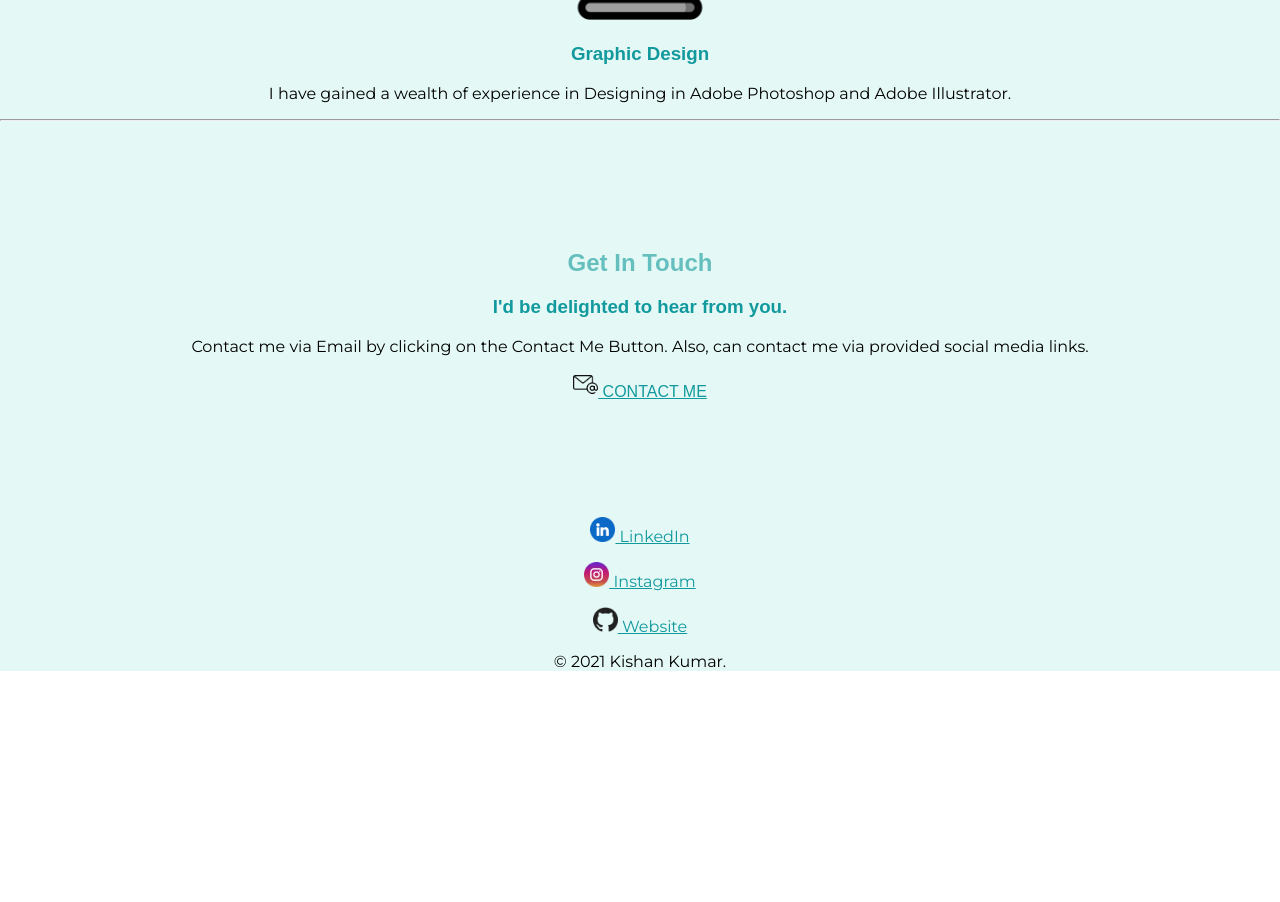
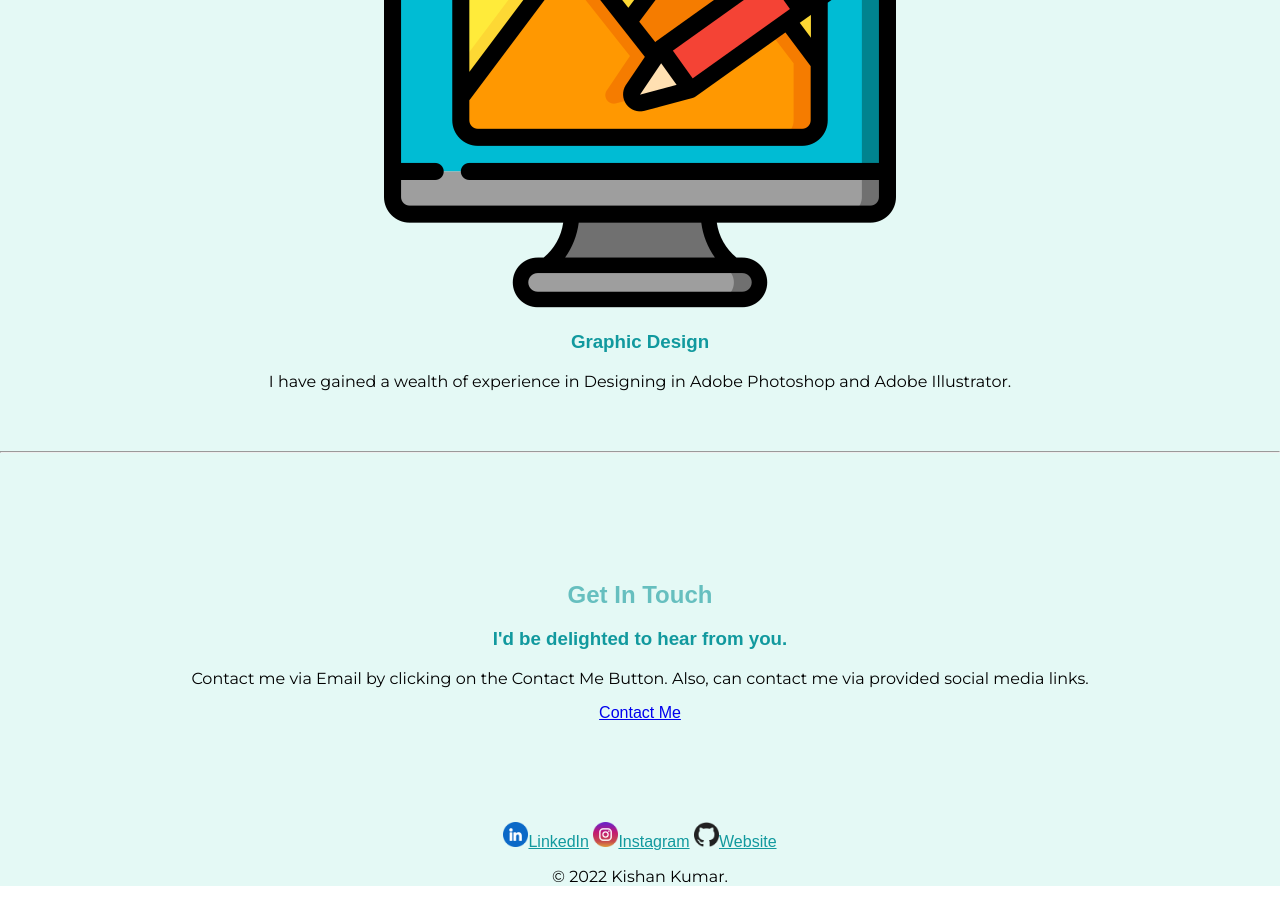
Before and after one commit to AnimezKishan/cv_v2, a plain HTML site: page index.html in a window 1280 px wide. Shown: the part 2240-3142 px from the top of the page. Before the commit the page ends 2927 px from the top, so only its background shows below. Drawn offline with Linux system fonts and the light colour scheme.

Commit message:
Update index.html

```diff
--- a/index.html
+++ b/index.html
@@ -24,41 +24,40 @@
         <img class="pic" src="profile.png" alt="profile-img">
         <h2 class="heading">Hello.</h2>
         <p><em>Student of Bachelor of Computer Applications, <strong>BCA</strong></em></p>
-        <p>I am a Python Developer, Graphics Designer and a 5 star problem solving at HackerRank using C++.</p>
+        <p class="intro">I am a Python Developer, Graphics Designer and a 5 star problem solving at HackerRank using C++.</p>
+        <br>
       </div>
       <hr>
       <div class="skills">
         <h2 class="heading">My Skills.</h2>
         <div class="skill-row">
-          <img class="" src="computer-modified.png" alt="comp-img">
+          <img class="editingg" src="computer-modified.png" alt="comp-img">
           <h3>Programming</h3>
           <p>I was intrested in Game and Software Devlopment since 14 year old. Currently learning Python Develoment, Web Develoment and C++.</p>
         </div>
+
         <div class="skill-row">
-          <img class="editing" src="editing.png" alt="">
+          <img class="editinggg" src="editing.png" alt="">
           <h3>Graphic Design</h3>
           <p>I have gained a wealth of experience in Designing in Adobe Photoshop and Adobe Illustrator.</p>
+          <br>
+          <br>
         </div>
       </div>
       <hr>
-      <div class="contact-me">
+      <div class="cm">
         <h2>Get In Touch</h2>
         <h3>I'd be delighted to hear from you.</h3>
-        <p>Contact me via Email by clicking on the Contact Me Button. Also, can contact me via provided social media links.</p>
-        <a class="footer-link" target="_blank" href="mailto:kishanpradhan226@gmail.com"><img class="cont-img" src="email.png" alt="email-img"> CONTACT ME</a>
+        <p class="contact-me">Contact me via Email by clicking on the Contact Me Button. Also, can contact me via provided social media links.</p>
+        <a class="footer-linkk" target="_blank" href="mailto:kishanpradhan226@gmail.com">Contact Me</a>
       </div>
     </div>
 
-
     <div class="bottom-container">
-      <p>
-        <a class="footer-link" target="_blank" href="https://www.linkedin.com/in/kishan-kumar-4ba257200/"><img class="cont-img" src="linkedin.png" alt="linkedin-img"> LinkedIn</a>
-      </p>
-      <p><a class="footer-link" target="_blank" href="https://www.instagram.com/kishan.psd/"><img class="cont-img" src="instagram.png" alt="insta-img"> Instagram</a></p>
-      <p>
-        <a class="footer-link" target="_blank" href="https://github.com/AnimezKishan/"><img class="cont-img" src="github.png" alt="github-img"> Website</a>
-      </p>
-      <p>© 2021 Kishan Kumar.</p>
+        <img class="cont-img" src="linkedin.png" alt="linkedin-img"><a class="footer-link" target="_blank" href="https://www.linkedin.com/in/kishan-kumar-4ba257200/">LinkedIn</a>
+        <img class="cont-img" src="instagram.png" alt="insta-img"><a class="footer-link" target="_blank" href="https://www.instagram.com/kishan.psd/">Instagram</a>
+        <img class="cont-img" src="github.png" alt="github-img"><a class="footer-link" target="_blank" href="https://github.com/AnimezKishan/">Website</a>
+      <p>© 2022 Kishan Kumar.</p>
     </div>
 
   </body>
```
